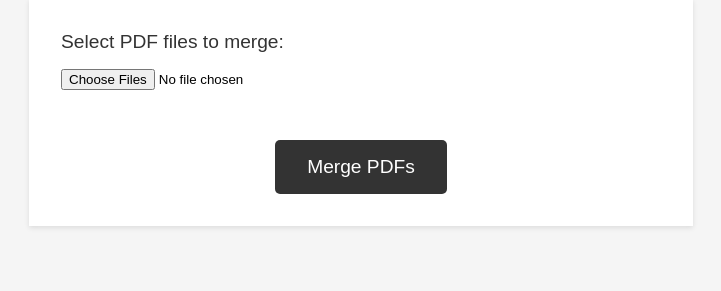
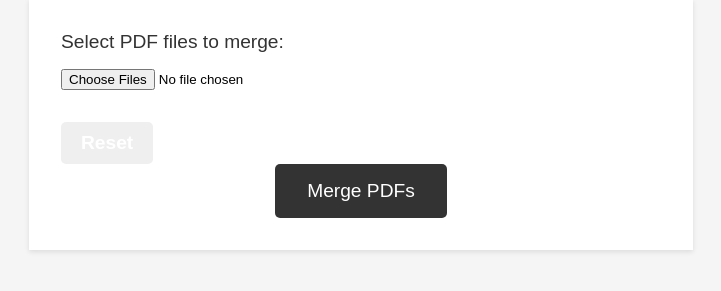
Before and after one commit to Jonaxx8/PDFmerger, a website: page index.html in a window 1280 px wide. Shown: the part 91-382 px from the top of the page, without its empty margins (279-1000 px from the left). Drawn offline with Linux system fonts and the light colour scheme.

Commit message:
removed nodemon

```diff
--- a/index.html
+++ b/index.html
@@ -11,8 +11,10 @@
   <form action="/merge" method="post" enctype="multipart/form-data">
     <label for="pdf-files">Select PDF files to merge:</label>
     <input type="file" name="pdf-files" id="pdf-files" multiple>
+    <button class="reset-btn" type="reset">Reset</button>
     <br>
     <button type="submit">Merge PDFs</button>
+
   </form>
 </body>
 </html>
--- a/package.json
+++ b/package.json
@@ -11,7 +11,6 @@
   "dependencies": {
     "express": "^4.18.2",
     "multer": "^1.4.5-lts.1",
-    "nodemon": "^2.0.22",
     "pdf-lib": "^1.17.1"
   }
 }
--- a/public/css/style.css
+++ b/public/css/style.css
@@ -51,6 +51,17 @@ button[type="submit"]:hover {
   background-color: #444;
 }
 
+.browse-btn,
+.reset-btn,
+.submit-btn {
+  border: none;
+  border-radius: 5px;
+  color: white;
+  font-size: 1.2rem;
+  font-weight: bold;
+  padding: 10px 20px;
+  cursor: pointer;
+}
 /* Animations */
 
 @keyframes pulse {
```
Also changed, not shown: 1 other file.
